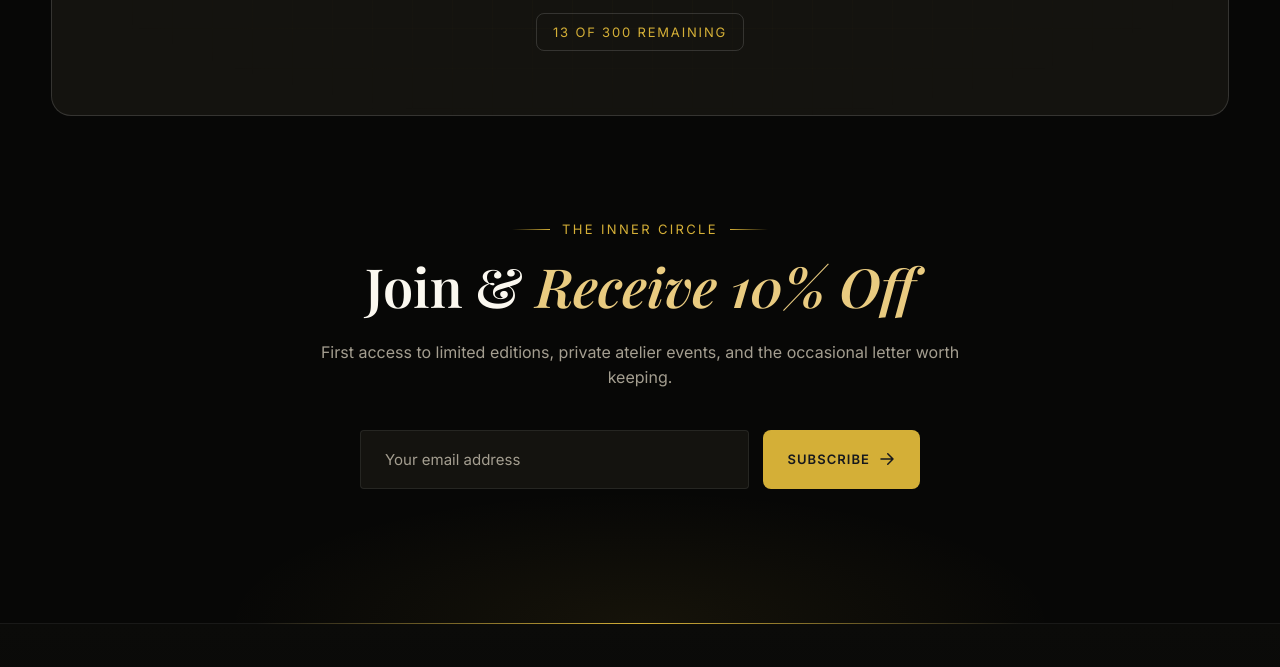
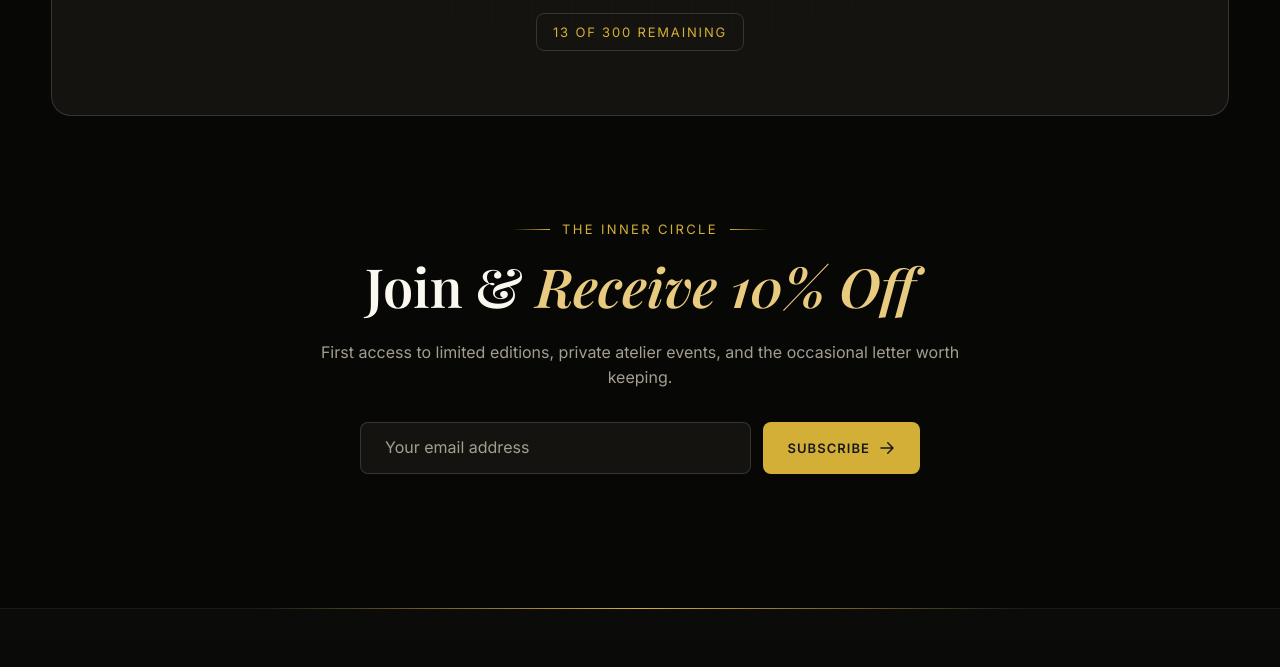
Before and after one commit to Salar11111/Chronos-Watches, a website built with Vite: page index.html in a window 1280 px wide. Shown: the part 5857-6524 px from the top of the page. Built offline with nearby package versions, Linux system fonts and the light colour scheme; no server answers.

Commit message:
style: enhance UI with a consistent design system

```diff
--- a/src/styles/sections/newsletter.css
+++ b/src/styles/sections/newsletter.css
@@ -1,7 +1,5 @@
 .newsletter {
-  background:
-    radial-gradient(50% 40% at 50% 100%, rgb(212 175 55 / 7%), transparent 65%),
-    var(--bg);
+  background: var(--bg);
 }
 
 .newsletter-inner {
@@ -23,39 +21,41 @@
 .newsletter-form {
   position: relative;
   display: flex;
-  gap: 14px;
-  margin-top: 40px;
+  gap: var(--s-3);
+  margin-top: var(--s-6);
   max-width: 560px;
   margin-inline: auto;
 }
 
 .newsletter-form input {
   flex: 1;
-  padding: 17px 24px;
+  min-height: 52px;
+  padding: var(--s-3) var(--s-5);
   font: inherit;
-  font-size: 15px;
+  font-size: 16px;
   color: var(--text);
   background: var(--card);
-  border: 1px solid var(--line-soft);
-  border-radius: 4px;
+  border: 1px solid var(--line);
+  border-radius: var(--r-btn);
   outline: none;
-  transition: border-color 0.35s, box-shadow 0.35s;
+  transition: border-color var(--dur) var(--ease);
 }
 
 .newsletter-form input::placeholder {
   color: var(--muted);
 }
 
-.newsletter-form input:focus {
+.newsletter-form input:focus-visible {
   border-color: var(--gold);
-  box-shadow: 0 0 0 4px rgb(212 175 55 / 12%);
+  outline: var(--focus);
+  outline-offset: 2px;
 }
 
 .form-msg {
-  margin-top: 16px;
+  margin-top: var(--s-4);
   min-height: 22px;
   font-size: 14px;
-  letter-spacing: 1px;
+  letter-spacing: 0.04em;
   color: var(--gold-2);
 }
 
```
